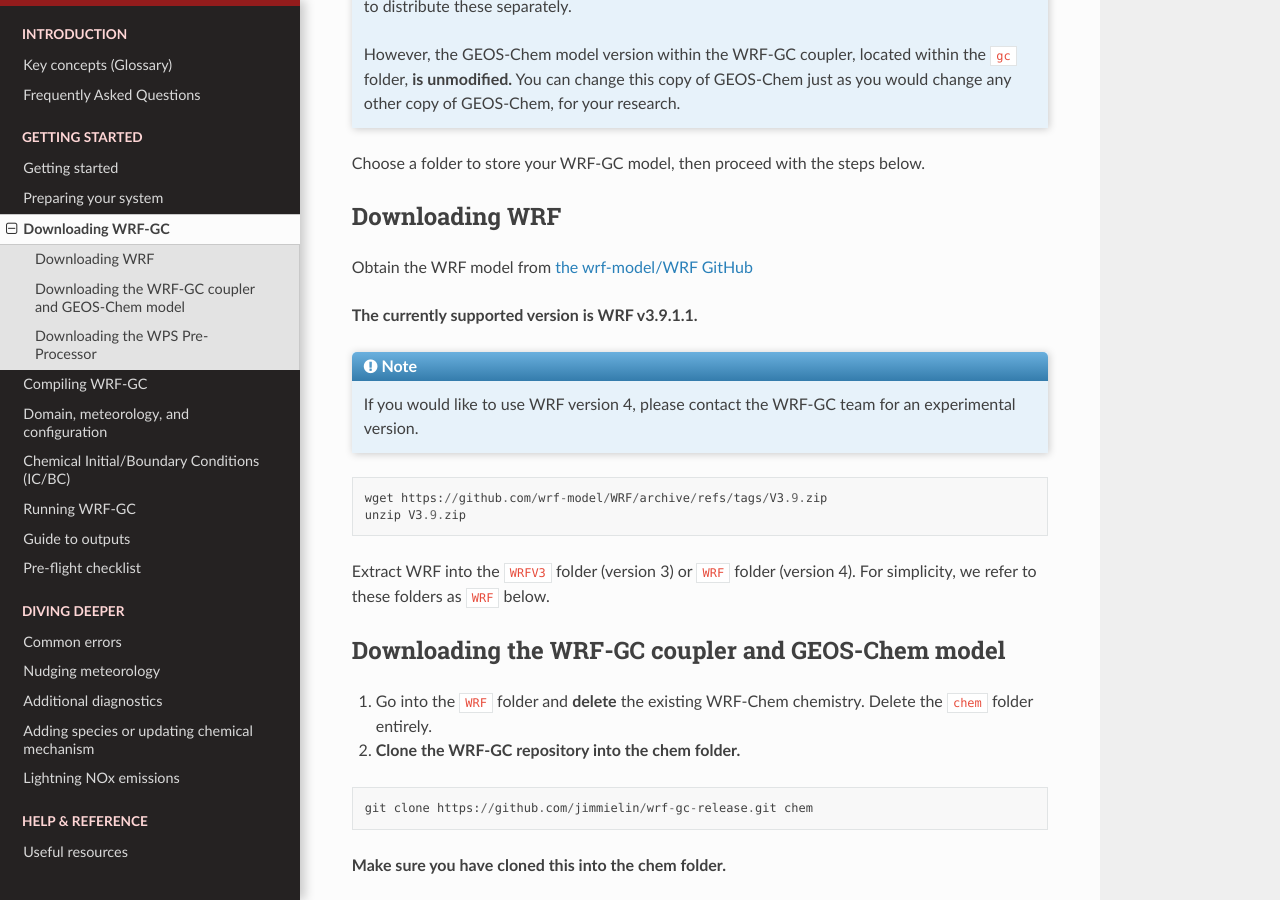
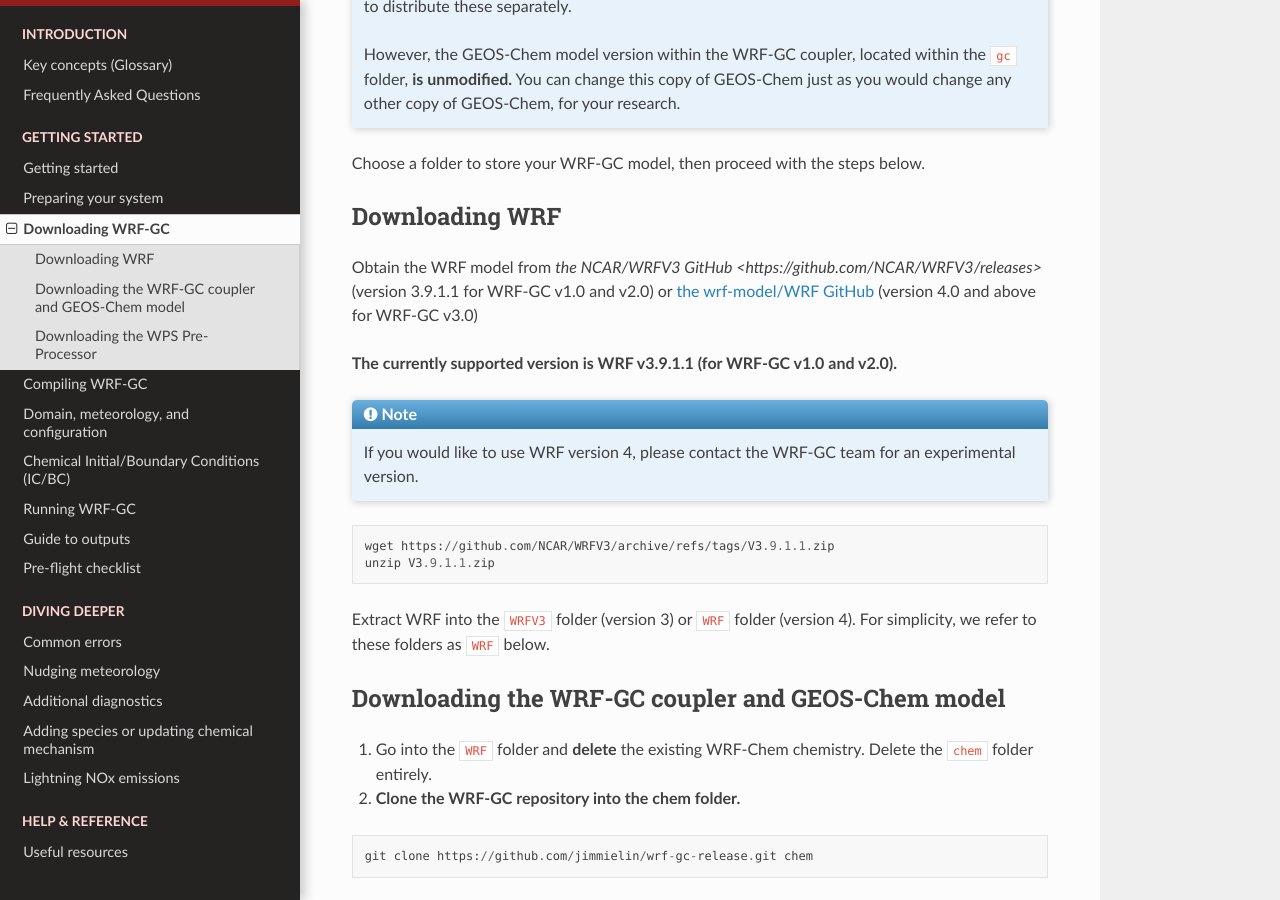
Before and after one commit to WRF-GC/documentation, a Sphinx documentation site: the page built from docs/source/guide-2-downloading.rst, in a window 1280 px wide and 900 px high, scrolled down 374 px. Built offline with Sphinx 7.4.7 and the Read the Docs theme 2.0.0, drawn with Linux system fonts in a browser that asks for light colours.

Commit message:
Update 20220722

```diff
--- a/docs/source/guide-2-downloading.rst
+++ b/docs/source/guide-2-downloading.rst
@@ -17,17 +17,17 @@
 Downloading WRF
 ----------------
 
-Obtain the WRF model from `the wrf-model/WRF GitHub <https://github.com/wrf-model/WRF/releases>`_
+Obtain the WRF model from `the NCAR/WRFV3 GitHub <https://github.com/NCAR/WRFV3/releases>` (version 3.9.1.1 for WRF-GC v1.0 and v2.0) or `the wrf-model/WRF GitHub <https://github.com/wrf-model/WRF/releases>`_ (version 4.0 and above for WRF-GC v3.0)
 
-**The currently supported version is WRF v3.9.1.1.**
+**The currently supported version is WRF v3.9.1.1 (for WRF-GC v1.0 and v2.0).**
 
 .. note::
 	If you would like to use WRF version 4, please contact the WRF-GC team for an experimental version.
 
 .. code-block::
 
-	wget https://github.com/wrf-model/WRF/archive/refs/tags/V3.9.zip
-	unzip V3.9.zip
+	wget https://github.com/NCAR/WRFV3/archive/refs/tags/V3.9.1.1.zip
+	unzip V3.9.1.1.zip
 
 Extract WRF into the ``WRFV3`` folder (version 3) or ``WRF`` folder (version 4). For simplicity, we refer to these folders as ``WRF`` below.
 
```
Also changed, not shown: docs/source/common-errors.rst (+6 -1 lines).
